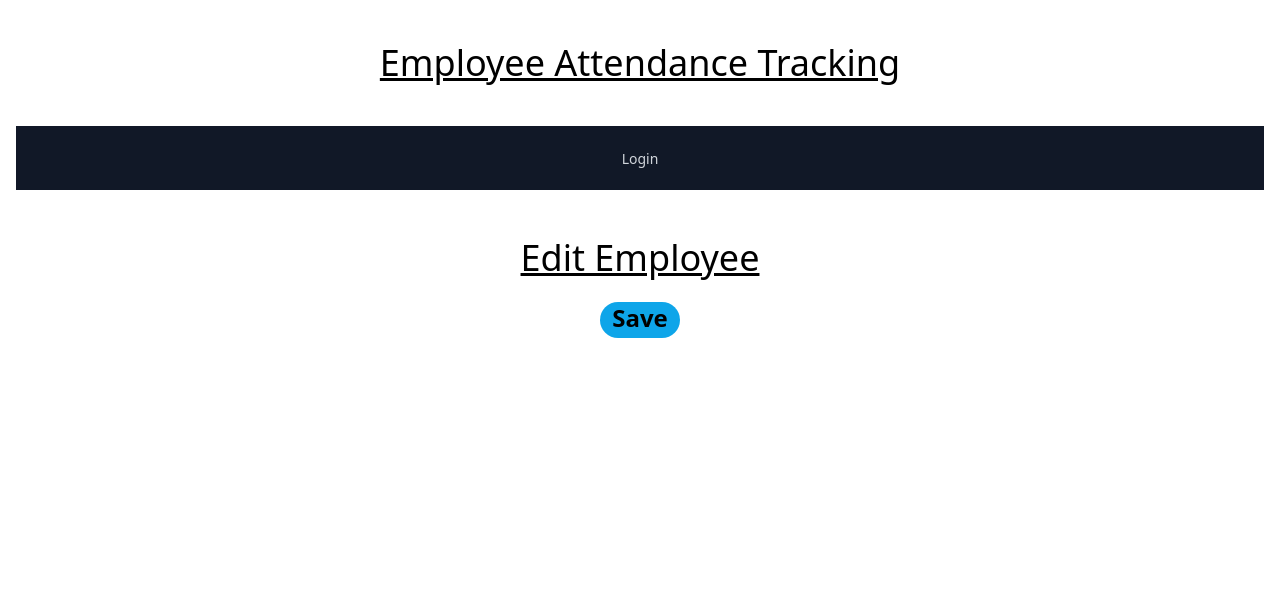
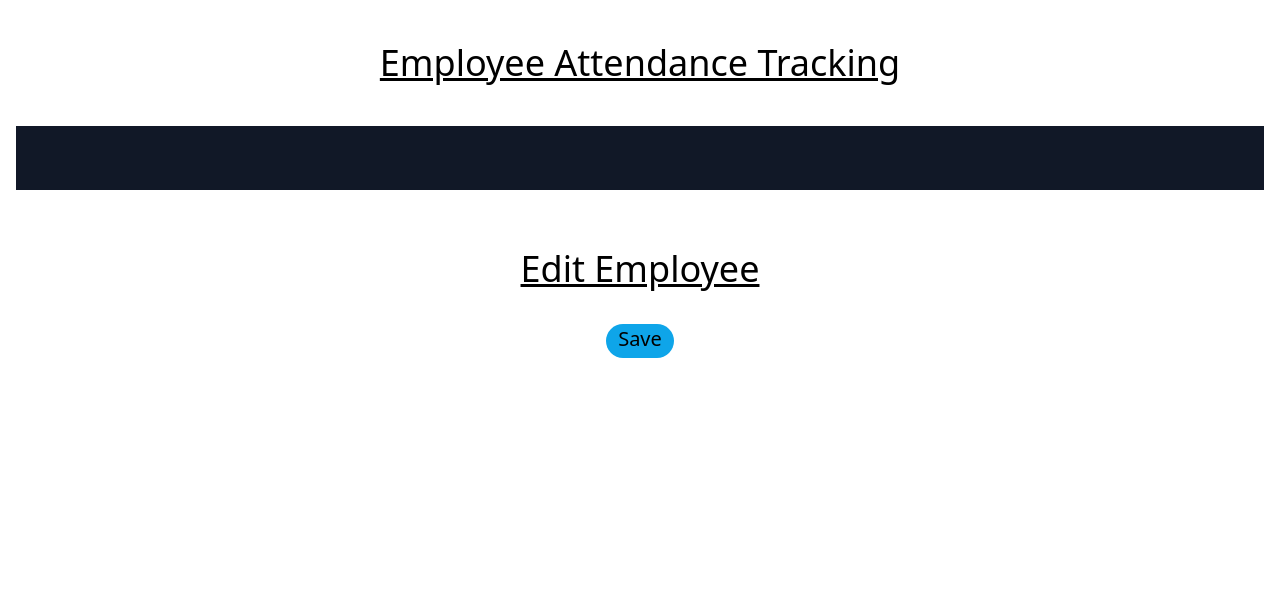
Before and after one commit to Carioto/employee_attendance, a Django app: template restaurants/templates/restaurants/employee_form.html in a window 1280 px wide. Shown: the top 598 px of the page. Run offline with Django 3.2, Linux system fonts and the light colour scheme; the template is opened without the code that fills it: most values are stand-ins (such as "Sample title", 1, 10 or a date in 2020).

Commit message:
gm manage users fix, color and imogi on reports, remove login button

```diff
--- a/accounts/views.py
+++ b/accounts/views.py
@@ -65,6 +65,7 @@ def manage_users(request):
         if user.restaurant == None:
             messages.error(request, "You must be assigned to a restaurant to manage users.")
             return redirect('accounts:user_setup')  # or redirect to a safe page
+        users = User.objects.filter(restaurant=user.restaurant)
     else:
         raise PermissionDenied  # Other users cannot access this page
     context = {
--- a/reports/views.py
+++ b/reports/views.py
@@ -67,7 +67,7 @@ def weekly_compliance_report(request):
     for employee in employees.values():
         total_days = sum(1 for day in employee['codes'].values() if day['code'])
         present_days = sum(1 for day in employee['codes'].values() if day['code'] == 'P' or day['code'] == 'HRO')
-        employee['weekly_compliance'] = round((present_days / total_days) * 100, 2) if total_days else 0
+        employee['weekly_compliance'] = round((present_days / total_days) * 100) if total_days else 0
 
     # Sort employees alphabetically by first name
     sorted_employees = sorted(employees.values(), key=lambda x: x['first_name'].lower())
@@ -113,7 +113,7 @@ def monthly_attendance_summary(request):
 
     for employee in employees.values():
         if employee['total_scheduled'] > 0:
-            employee['percent_compliant'] = round((employee['total_present'] / employee['total_scheduled']) * 100, 2)
+            employee['percent_compliant'] = round((employee['total_present'] / employee['total_scheduled']) * 100)
 
     sorted_employees = sorted(employees.values(), key=lambda x: x['first_name'].lower())
 
--- a/restaurants/forms.py
+++ b/restaurants/forms.py
@@ -13,7 +13,7 @@ class EmployeeForm(forms.ModelForm):
         # Apply CSS classes
         for field in self.fields:
             self.fields[field].widget.attrs.update({
-                'class': 'fieldstyle'
+                'class': 'fieldstyle w-3/4'
             })
 
 
--- a/restaurants/templates/restaurants/employee_form.html
+++ b/restaurants/templates/restaurants/employee_form.html
@@ -1,12 +1,14 @@
 {% extends "base.html" %}
 
 {% block content %}
-<div class="text-2xl font-bold mb-4 w-full text-center mx-auto">
+<div class="w-full text-center">
   <h1>{% if object %}Edit Employee{% else %}Add New Employee{% endif %}</h1>
-  <form class="" method="post" >
-    {% csrf_token %}
-    {{ form.as_p }}
-    <button class="button" type="submit">Save</button>
-  </form>
+  <div class="w-1/2 mx-auto">
+    <form class="w-1/2 mx-auto" method="post" >
+      {% csrf_token %}
+      {{ form.as_p }}
+      <button class="button" type="submit">Save</button>
+    </form>
+  </div>
 </div>
 {% endblock %}
--- a/templates/base.html
+++ b/templates/base.html
@@ -38,7 +38,7 @@
                   <button type="submit" class="nav-link">Logout</button>
               </form>
           {% else %}
-              <a href="{% url 'login' %}" class="nav-link">Login</a>
+              <a href="{% url 'login' %}" class="nav-link hidden">Login</a>
           {% endif %}
           {% if user.is_authenticated %}
           <span class="absolute right-10 text-sm font-medium text-gray-300 hidden lg:block">logged in as {{ user.first_name }} {{user.last_name}}</span>
--- a/theme/static/css/dist/styles.css
+++ b/theme/static/css/dist/styles.css
@@ -964,6 +964,14 @@ select {
   width: 100%;
 }
 
+.w-1\/4 {
+  width: 25%;
+}
+
+.w-1\/3 {
+  width: 33.333333%;
+}
+
 .max-w-5xl {
   max-width: 64rem;
 }
@@ -1395,6 +1403,10 @@ select {
     padding: 0.75rem;
   }
 
+  .sm\:p-1 {
+    padding: 0.25rem;
+  }
+
   .sm\:px-3 {
     padding-left: 0.75rem;
     padding-right: 0.75rem;
```
Also changed, not shown: reports/templates/reports/monthly_attendance_summary.html (+9 -1 lines), reports/templates/reports/weekly_compliance_report.html (+20 -2 lines).
